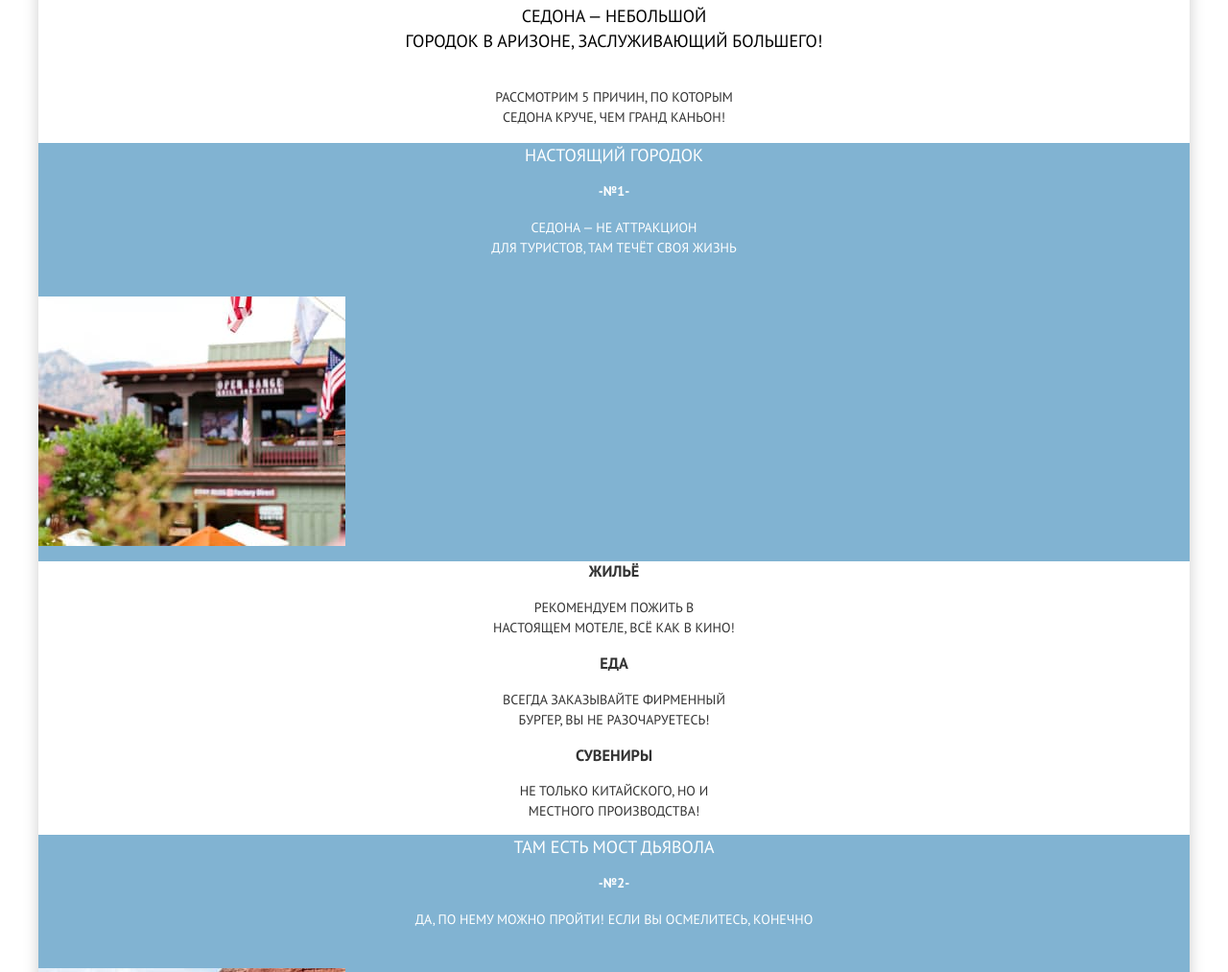
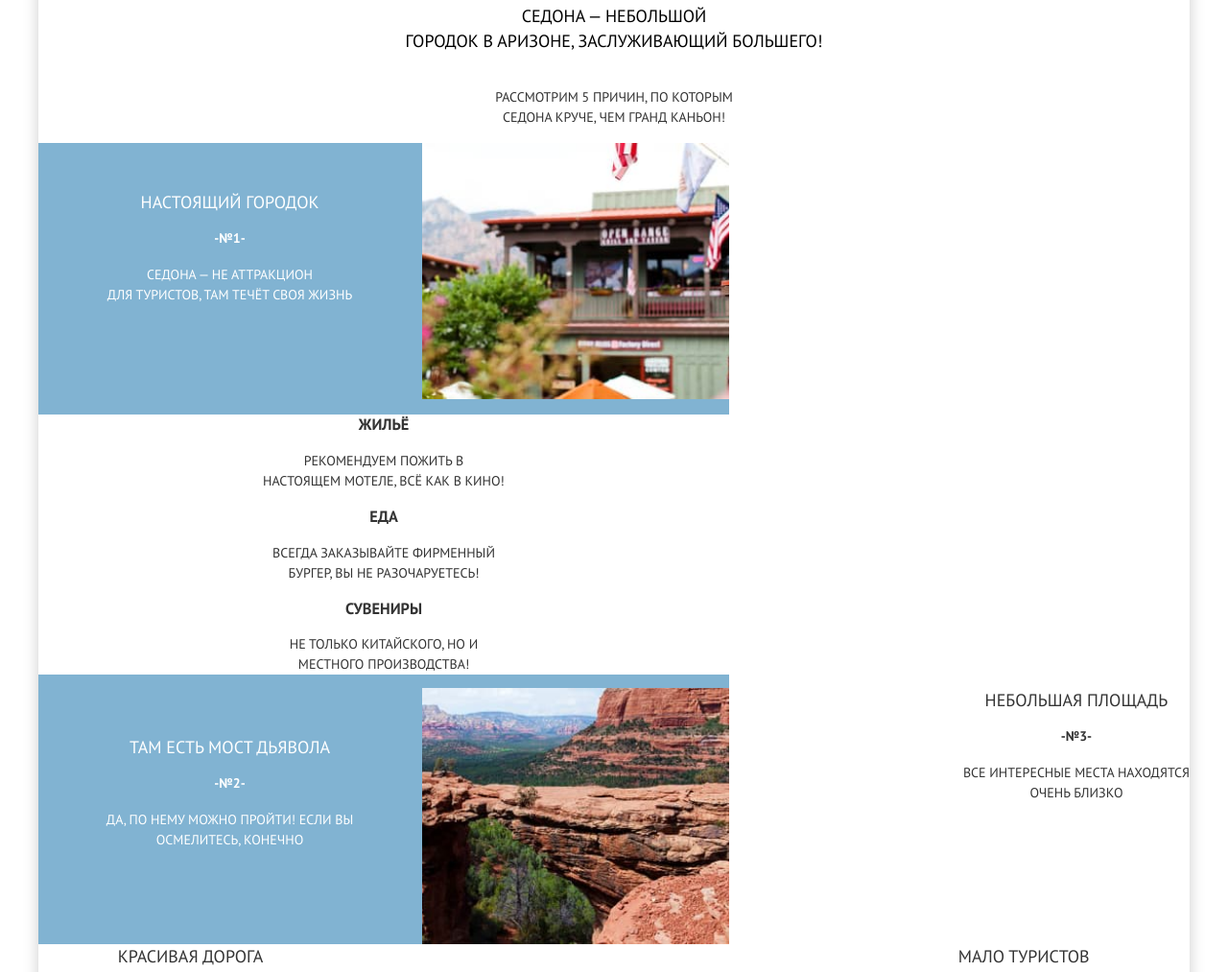
Before and after one commit to htmlacademy-adaptive/237031-sedona-26, a website: page source/index.html in a window 1280 px wide. Shown: the part 773-1786 px from the top of the page at 96% size. Drawn offline with nearby package versions, Linux system fonts and the light colour scheme; files that its build step writes are made by us from their sources.

Commit message:
правки

```diff
--- a/source/sass/blocks/features-list.scss
+++ b/source/sass/blocks/features-list.scss
@@ -1,14 +1,47 @@
 .features-list {
+  display: flex;
+  flex-direction: column;
   margin: 0;
   padding: 0;
   list-style: none;
   text-transform: uppercase;
   text-align: center;
+
+  @media (min-width: $tablet-width) {
+    flex-direction: row;
+    flex-wrap: wrap;
+    justify-content: space-between;
+  }
 }
 
 .features-list__item {
+  background-color: $white;
+
   &--color {
     background-color: $blue;
+  }
+}
+
+.features-list__wrapper {
+  display: flex;
+  margin: 0;
+}
+
+.features-list__text {
+  background: url(../../img/features/features-list__text-triangle.svg) top no-repeat;
+  min-width: 320px;
+  min-height: 211px;
+  padding: 54px 31px 40px 26px;
+
+  @media (min-width: $tablet-width) {
+    background: none;
+    width: 256px;
+    padding: 42px 32px 46px 32px;
+  }
+
+  @media (min-width: $desktop-width) {
+    width: 400px;
+    padding: 49px 68px 58px 67px;
   }
 }
 
@@ -18,6 +51,7 @@
   font-size: 18px;
   line-height: 26px;
   font-weight: 400;
+
   &--color {
     color: $white;
   }
@@ -26,6 +60,7 @@
 .features-list__number {
   font-weight: 700;
   margin-bottom: 17px;
+
   &--color {
     color: $white;
   }
@@ -33,6 +68,7 @@
 
 .features-list__description {
   margin-bottom: 26px;
+
   &--color {
     color: $white;
     margin-bottom: 40px;
@@ -42,3 +78,10 @@
 .features-list__background {
   background-color: $grey;
 }
+
+.features-list__image {
+  display: block;
+  height: auto;
+  object-fit: cover;
+  max-width: 800px;
+}
```
Also changed, not shown: source/img/features/features-list__text-triangle.svg (added). Lines whose indentation alone changed are shown as unchanged.
